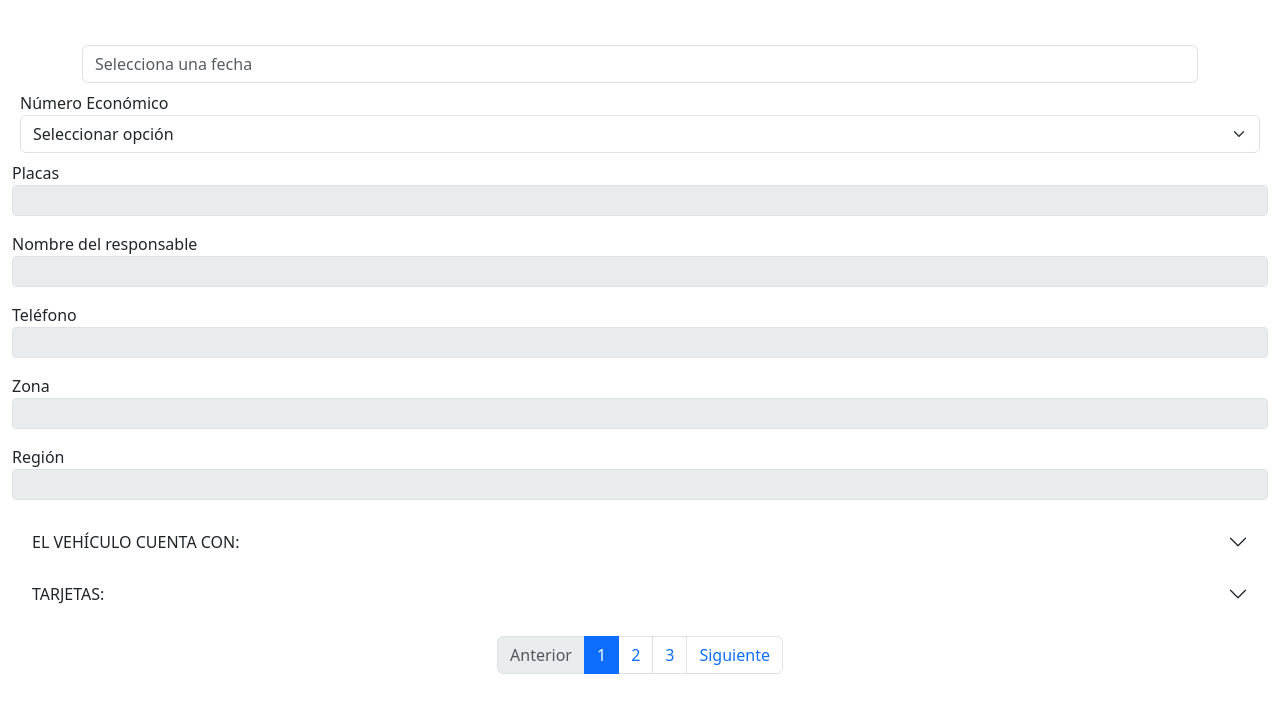
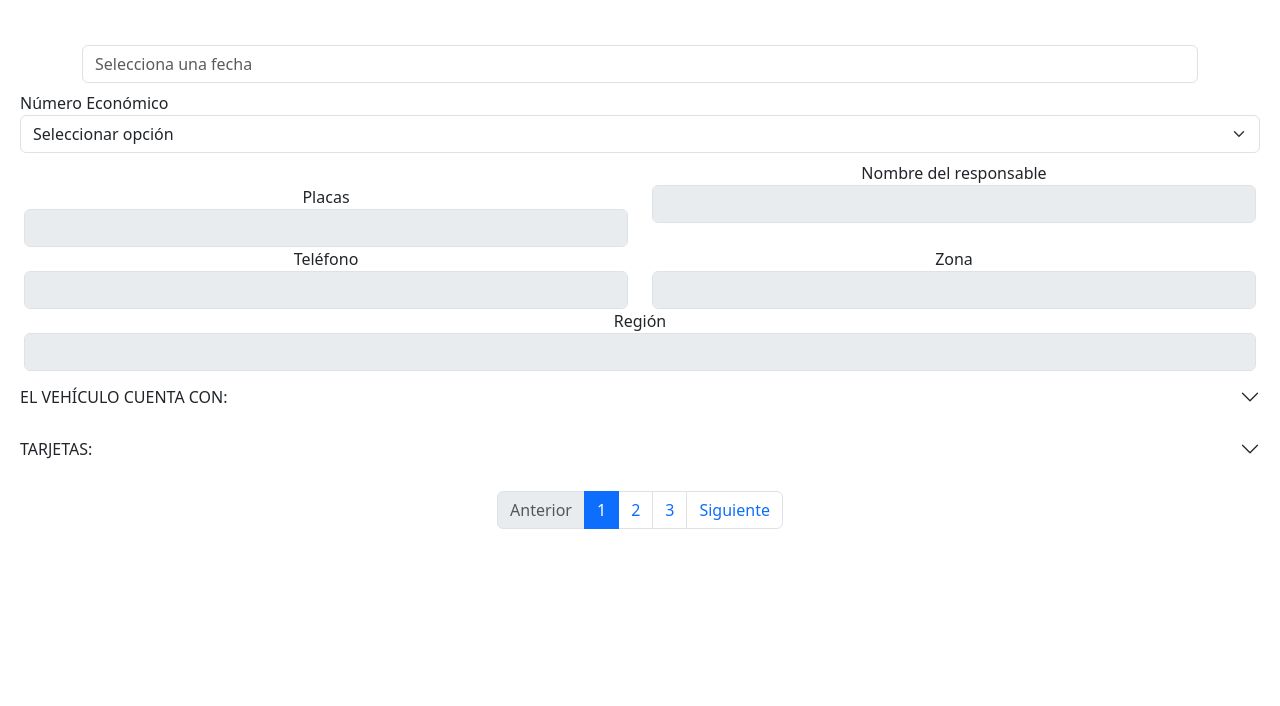
Before and after one commit to JaredMB/CheckList_Kp, a plain HTML site: page index.html in a window 1280 px wide. Shown: the part 94-800 px from the top of the page. Drawn offline with nearby package versions, Linux system fonts and the light colour scheme.

Commit message:
Prueba de labels en columnas

```diff
--- a/index.html
+++ b/index.html
@@ -12,7 +12,9 @@
     </style>
 </head>
 <body>
-    <div class="container-fluid text-center">
+
+  <section class="container-fluid">
+    <div class="text-center">
       <div class="row">
         <div class="col">
           <img src="img/Initial_logo_SECOPLA.png" class="img-fluid" alt="..." style="width: 220px;">
@@ -28,6 +30,7 @@
         <p class="fs-5 fw-semibold">DATOS DE UNIDAD</p>
       </div>
     </div>
+  </section>
 
     <section class="container-fluid">
         <div class="">
@@ -53,7 +56,9 @@
     </section>
 
     <section class="container-fluid">
-        <div></div>
+        <div>
+
+        </div>
         <div class="p-2">
             <label for="">Número Económico</label>
             <select class="form-select" aria-label="Default select example">
@@ -63,37 +68,36 @@
                 <option value="3">Jared</option>
               </select>
         </div>
-        <div class="">
-          <label for="">Placas</label>
-          <div class="input-group input-group-sm mb-3">
-            <input id="placas" type="text" class="form-control" aria-label="Sizing example input" aria-describedby="inputGroup-sizing-sm" disabled>
-          </div>
-        </div>
-        <section>
-            <div class="">
-              <label for="">Nombre del responsable</label>
-              <div class="input-group input-group-sm mb-3">
-                <input id="" type="text" class="form-control" aria-label="Sizing example input" aria-describedby="inputGroup-sizing-sm" disabled>
+
+          <div class="container-fluid text-center">
+            <div class="row">
+              <div class="col">
+                <br>
+                <label for="">Placas</label>
+                <input id="placas" type="text" class="form-control" aria-label="Sizing example input" aria-describedby="inputGroup-sizing-sm" disabled>
+              </div>
+              <div class="col">
+                <label for="">Nombre del responsable</label>
+                <input id="placas" type="text" class="form-control" aria-label="Sizing example input" aria-describedby="inputGroup-sizing-sm" disabled>
               </div>
             </div>
-            <div class="">
-              <label for="">Teléfono</label>
-              <div class="input-group input-group-sm mb-3">
-                <input id="" type="text" class="form-control" aria-label="Sizing example input" aria-describedby="inputGroup-sizing-sm" disabled>
+            <div class="row">
+              <div class="col">
+                <label for="">Teléfono </label>
+                <input id="placas" type="text" class="form-control" aria-label="Sizing example input" aria-describedby="inputGroup-sizing-sm" disabled>
+              </div>
+              <div class="col">
+                <label for="">Zona</label>
+                <input id="placas" type="text" class="form-control" aria-label="Sizing example input" aria-describedby="inputGroup-sizing-sm" disabled>
               </div>
             </div>
-            <div class="">
-              <label for="">Zona</label>
-              <div class="input-group input-group-sm mb-3">
-                <input id="" type="text" class="form-control" aria-label="Sizing example input" aria-describedby="inputGroup-sizing-sm" disabled>
+            <div class="row">
+              <div class="col">
+                <label for="">Región</label>
+                <input id="placas" type="text" class="form-control" aria-label="Sizing example input" aria-describedby="inputGroup-sizing-sm" disabled>
               </div>
             </div>
-            <div class="">
-              <label for="">Región</label>
-              <div class="input-group input-group-sm mb-3">
-                <input id="" type="text" class="form-control" aria-label="Sizing example input" aria-describedby="inputGroup-sizing-sm" disabled>
-              </div>
-            </div>
+          </div>
         </section>
 
         <section>
```
